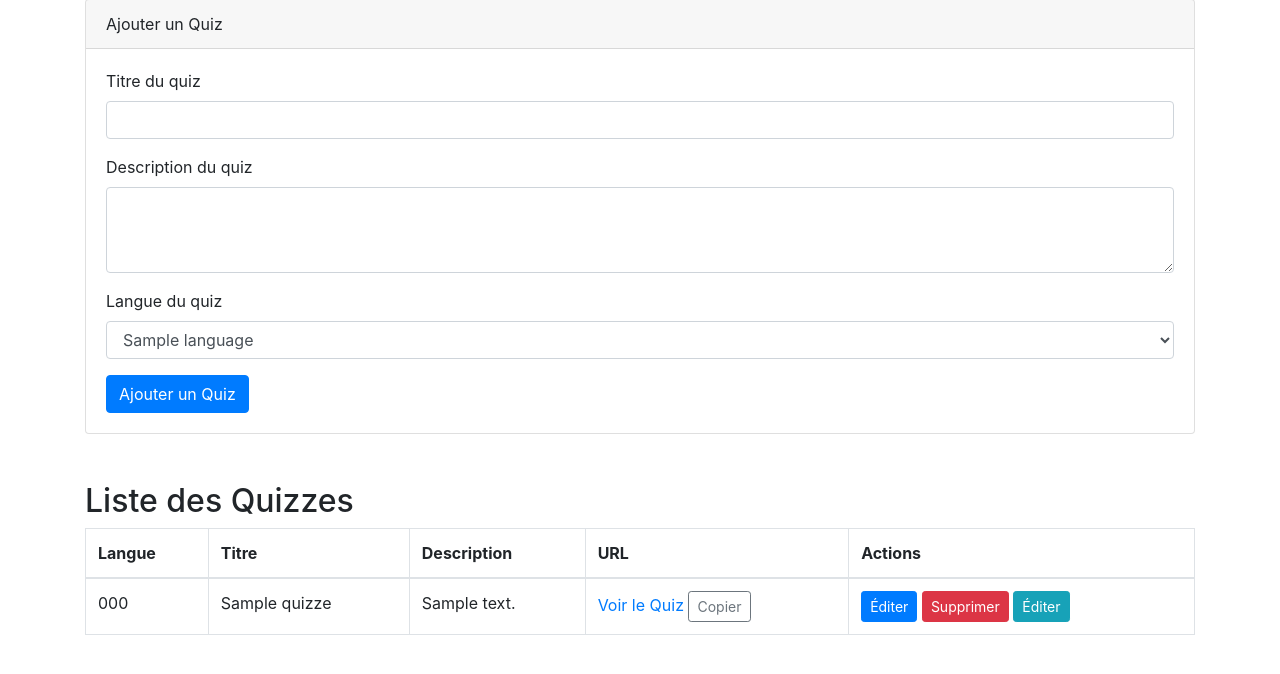
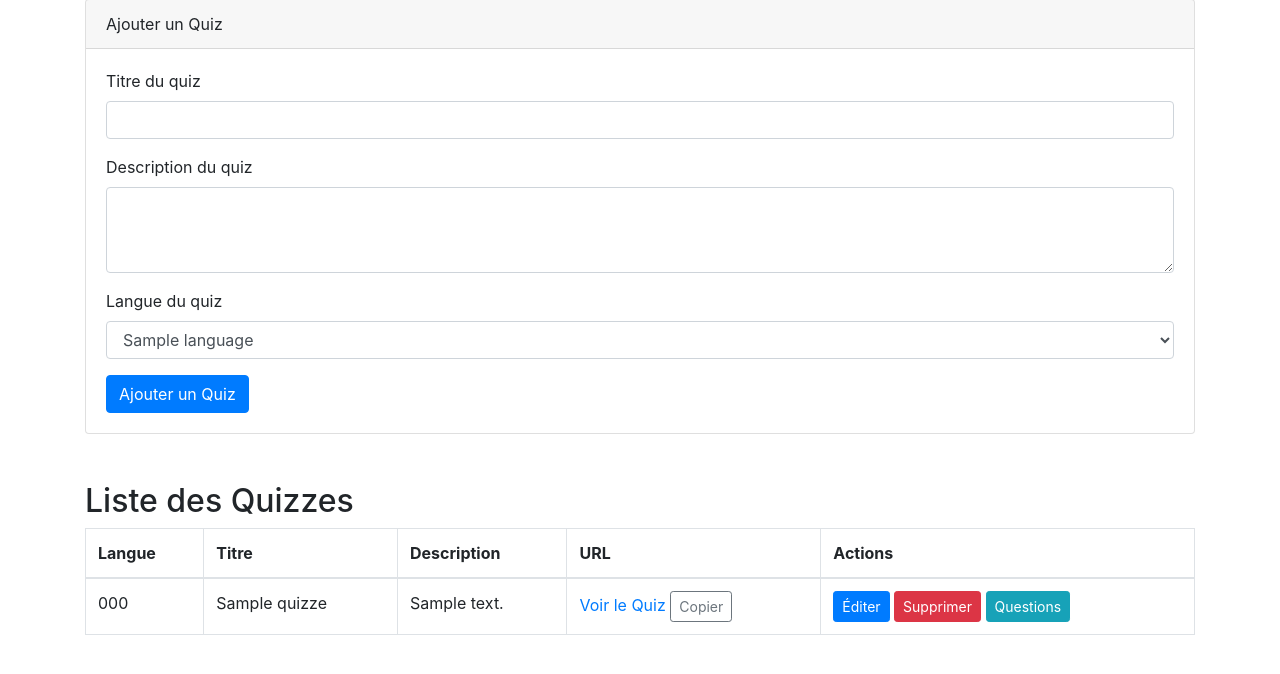
Before and after one commit to 2lasoul/quiz, a PHP site: page /manage_quizzes.php in a window 1280 px wide. Shown: the part 81-755 px from the top of the page. Run offline with PHP 8.4, Linux system fonts and the light colour scheme; tables that the repository leaves empty or names only in its code hold one stand-in row (values such as "Sample post").

Commit message:
all right

```diff
--- a/admin/manage_quizzes.php
+++ b/admin/manage_quizzes.php
@@ -90,7 +90,7 @@ $languages = $stmt_languages->fetchAll(PDO::FETCH_ASSOC);
                 <label for="language_id">Langue du quiz</label>
                 <select class="form-control" id="language_id" name="language_id" required>
                     <?php foreach ($languages as $language) : ?>
-                        <option value="<?php echo $language['id']; ?>"><?php echo htmlspecialchars($language['name']); ?></option>
+                        <option value="<?php echo htmlspecialchars($language['id']); ?>"><?php echo htmlspecialchars($language['name']); ?></option>
                     <?php endforeach; ?>
                 </select>
             </div>
@@ -118,15 +118,13 @@ $languages = $stmt_languages->fetchAll(PDO::FETCH_ASSOC);
                     <td><?php echo htmlspecialchars(strlen($quiz['title']) > 50 ? substr($quiz['title'], 0, 30) . '...' : $quiz['title']); ?></td>
                     <td><?php echo htmlspecialchars(strlen($quiz['description']) > 50 ? substr($quiz['description'], 0, 50) . '...' : $quiz['description']); ?></td>
                     <td>
-
-                        <a href="/quiz.php?hash=<?php echo $quiz['hash']; ?>" class="copy-link">Voir le Quiz</a>
+                        <a href="/quiz.php?hash=<?php echo htmlspecialchars($quiz['hash']); ?>" class="copy-link">Voir le Quiz</a>
                         <button class="btn btn-sm btn-outline-secondary" data-target=".copy-link">Copier</button>
-
                     </td>
                     <td>
-                        <a href="edit_quiz.php?id=<?php echo $quiz['id']; ?>" class="btn btn-primary btn-sm">Éditer</a>
-                        <button class="btn btn-danger btn-sm" onclick="deleteQuiz(<?php echo $quiz['id']; ?>)">Supprimer</button>
-                        <a href="manage_questions.php?id=<?php echo $quiz['id']; ?>" class="btn btn-info btn-sm">Éditer</a>
+                        <a href="edit_quiz.php?id=<?php echo htmlspecialchars($quiz['id']); ?>" class="btn btn-primary btn-sm">Éditer</a>
+                        <button class="btn btn-danger btn-sm" onclick="deleteQuiz(<?php echo htmlspecialchars($quiz['id']); ?>)">Supprimer</button>
+                        <a href="manage_questions.php?id=<?php echo htmlspecialchars($quiz['id']); ?>" class="btn btn-info btn-sm">Questions</a>
                     </td>
                 </tr>
             <?php endforeach; ?>
@@ -187,7 +185,6 @@ copyButtons.forEach(function(button) {
             });
         });
     });
-
 </script>
 
 <?php include 'includes/footer.php'; ?>
```
Lines whose indentation alone changed are shown as unchanged.
